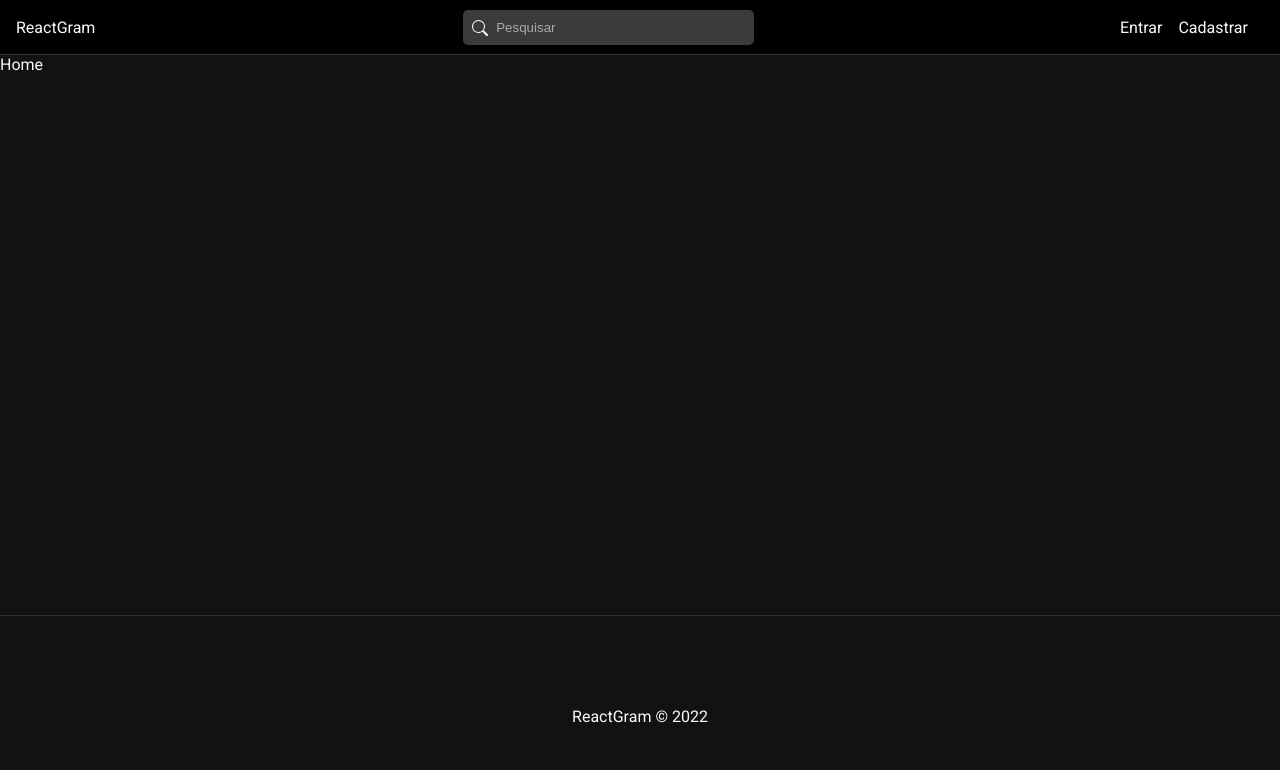
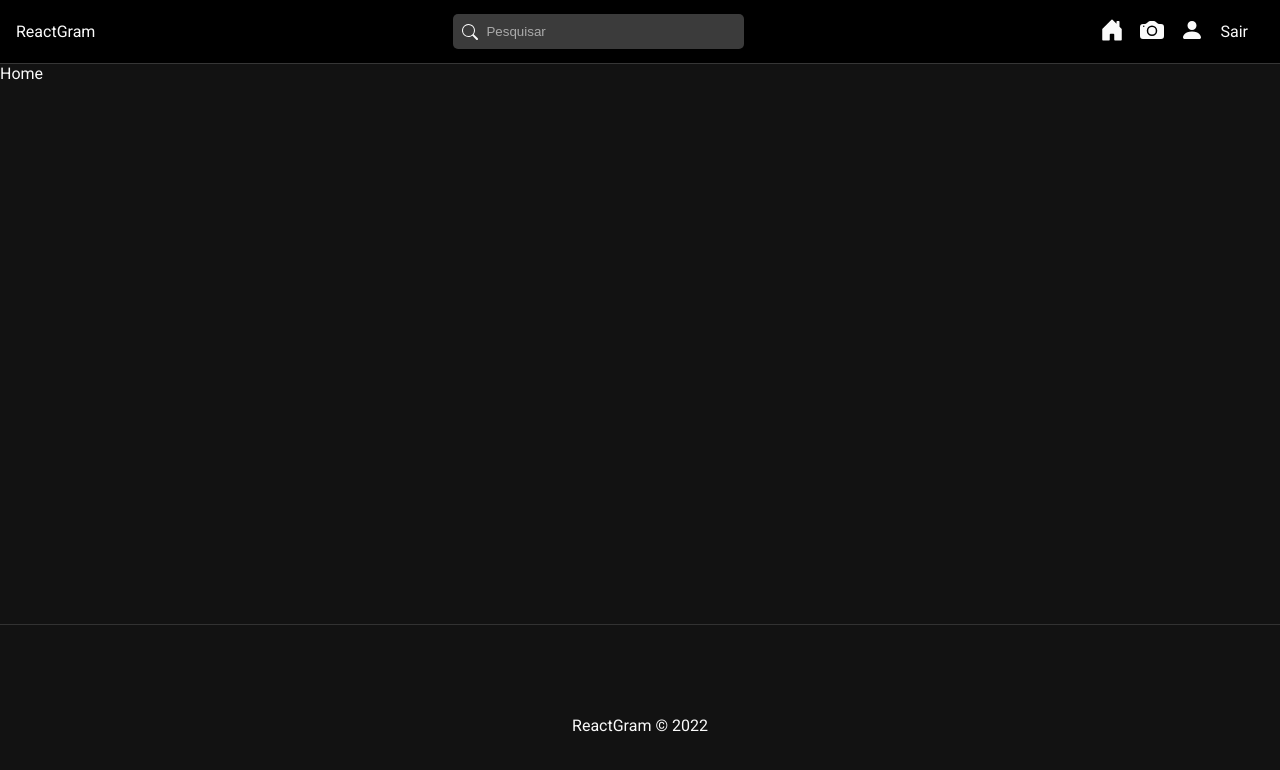
Before and after one commit to gfucci/ReactGram, a React (Create React App) app in the folder frontend/: page / in a window 1280 px wide. Shown: the top 770 px of the page. Built offline with nearby package versions, Linux system fonts and the light colour scheme; sample sign-in values are in the browser's storage.

Commit message:
Concerta erros navbar e adiciona função de logout

```diff
--- a/frontend/src/components/Navbar.js
+++ b/frontend/src/components/Navbar.js
@@ -11,10 +11,27 @@
 
 //hooks
 import { useAuth } from '../hooks/useAuth'
+import { useSelector, useDispatch } from 'react-redux'
+import { useState } from 'react'
+import { useNavigate } from 'react-router-dom'
+
+//redux
+import { reset, logout } from '../slices/authSlice'
 
 const NavBar = () => {
 
-    const { auth, user } = useAuth
+    const { auth } = useAuth()
+    const { user } = useSelector((state) => state.auth)
+
+    const navigate = useNavigate()
+    const dispatch = useDispatch()
+
+    const handleLogout = () => {
+        dispatch(logout())
+        dispatch(reset())
+
+        navigate("/login")
+    }
 
   return (
     <nav id="navbar">
@@ -44,7 +61,7 @@
                         </NavLink>
                     </li>
                     <li>
-                        <span>Sair</span>
+                        <span onClick={handleLogout}>Sair</span>
                     </li>
                 </>
             ) : (
--- a/frontend/src/services/authService.js
+++ b/frontend/src/services/authService.js
@@ -21,8 +21,14 @@
     }
 }
 
+//logout an user
+const logout = () => {
+    localStorage.removeItem("user")
+}
+
 const authService = {
-    register
+    register,
+    logout
 }
 
 export default authService
--- a/frontend/src/slices/authSlice.js
+++ b/frontend/src/slices/authSlice.js
@@ -23,6 +23,14 @@
         }
 
         return data
+    }
+)
+
+//logout user
+export const logout = createAsyncThunk(
+    "auth/logout",
+    async () => {
+        await authService.logout()
     }
 )
 
@@ -53,6 +61,12 @@
                 state.error = action.payload
                 state.user = null
             })
+            .addCase(logout.fulfilled, (state) => {
+                state.loading = false
+                state.error = null
+                state.success = true
+                state.user = null
+            })
     }
 })
 
```
